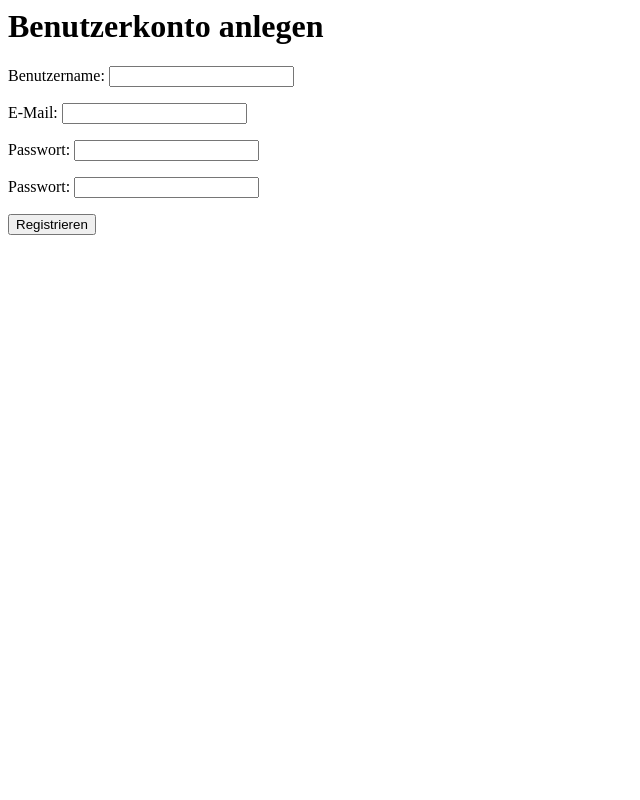
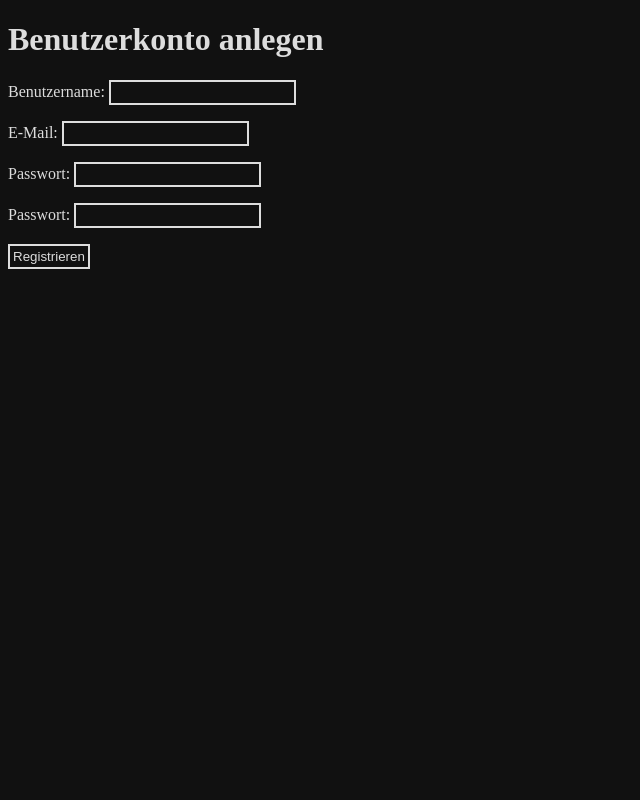
Before and after one commit to EricPoehlsen/TorweltenWeb, a PHP site: page /register.php in a window 1280 px wide. Shown: the whole page, without its empty margins (0-640 px from the left). Run offline with PHP 8.4, Linux system fonts and the light colour scheme; data that the repository does not hold is empty; a stand-in replaces the project's code that opens the database connection.

Commit message:
Initial style.css

```diff
--- a/character.php
+++ b/character.php
@@ -45,6 +45,7 @@ ini_set('display_errors', 1);
     <head>
         <title></title>
         <script src="script.js"></script>
+        <link rel="stylesheet" href="style.css">
 </head>
 <body>
     <div id="userbar"><?php include "_userbar.php"; ?></div>
--- a/characters.php
+++ b/characters.php
@@ -14,6 +14,7 @@ ini_set('display_errors', 1);
 <html>
 <head>
     <title></title>
+    <link rel="stylesheet" href="style.css">
 </head>
 <body>
     <div id="userbar"><?php include "_userbar.php"; ?></div>
--- a/install.php
+++ b/install.php
@@ -5,6 +5,7 @@
 <html>
     <head>
         <title>Installation</title>
+        <link rel="stylesheet" href="style.css">
     </head>
     <body>
         <?php
--- a/login.php
+++ b/login.php
@@ -54,6 +54,7 @@
 <html>
 <head>
 <title>Login</title>
+<link rel="stylesheet" href="style.css">
 </head>
 <body>
 <?php
--- a/newcharacter.php
+++ b/newcharacter.php
@@ -26,7 +26,7 @@
 <html>
     <head>
         <title></title>
-        <script src="script.js"></script>
+        <link rel="stylesheet" href="style.css">
 </head>
 <body>
     <div id="userbar"><?php include "_userbar.php"; ?></div>
--- a/register.php
+++ b/register.php
@@ -34,6 +34,17 @@
             $error = "Passwörter stimmen nicht überein!";
         }
     }
+?>
+<!DOCTYPE html>
+<html>
+    <head>
+        <title>Installation</title>
+        <link rel="stylesheet" href="style.css">
+    </head>
+    <body>
+<?php
+
+
 
     //display form only if the user was not yet created.
     if ($user_created == false) {
@@ -57,3 +68,6 @@
     }
 
 ?>
+
+</body>
+</html>
--- /dev/null
+++ b/style.css
@@ -0,0 +1,36 @@
+:root {
+    --black: #111;
+    --white: #ddd;
+    --grey: #666;
+    --orange: #e60;
+}
+
+
+body {
+    background: var(--black);
+    color: var(--white);
+}
+
+input {
+    background-color: var(--black);
+    color: var(--white);
+    border: 2px solid var(--white);
+    padding: 3px;
+    text-align: center;
+}
+
+button {
+    background-color: var(--grey);
+    color: var(--white);
+    border: 2px solid var(--white);
+    padding: 3px;
+    text-align: center;
+}
+
+button:hover {
+    border: 2px solid var(--orange);
+}
+
+a {
+    color: var(--orange);
+}
```
Also changed, not shown: index.php (+6 -4 lines).
